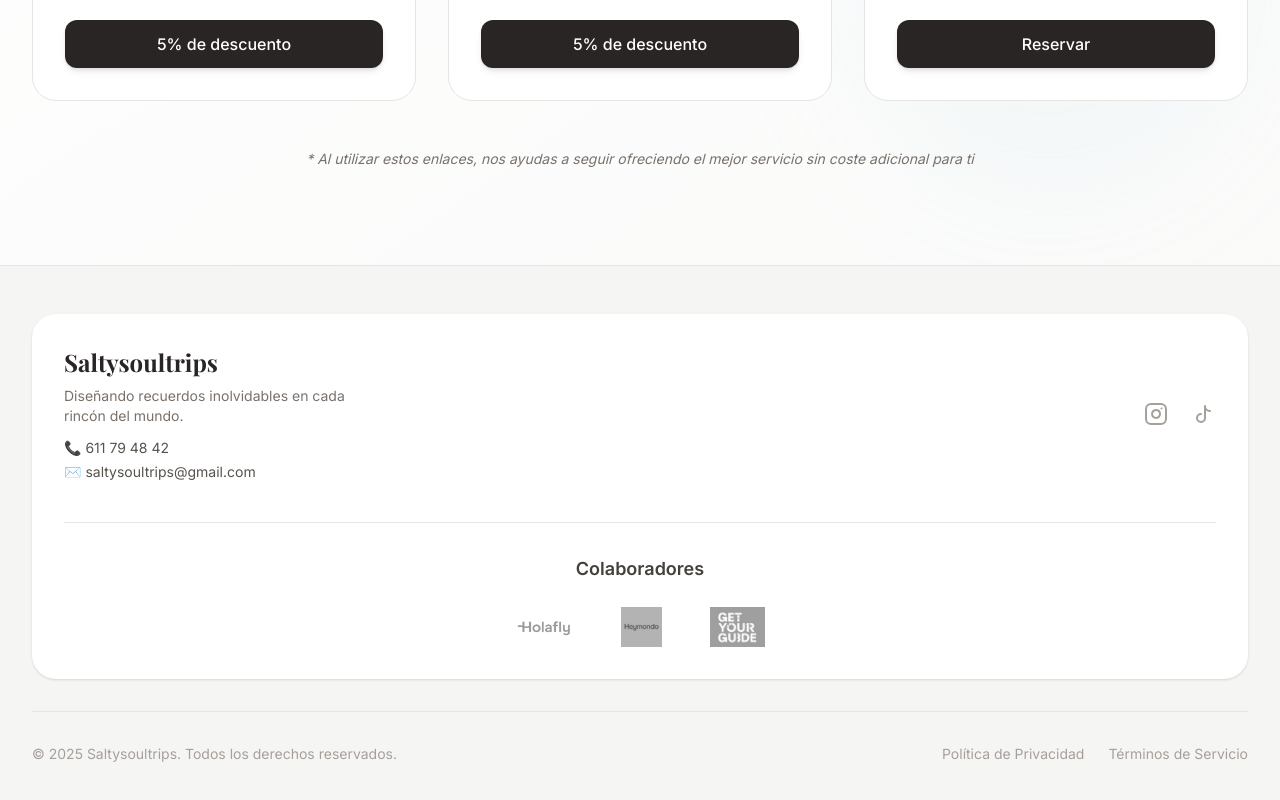
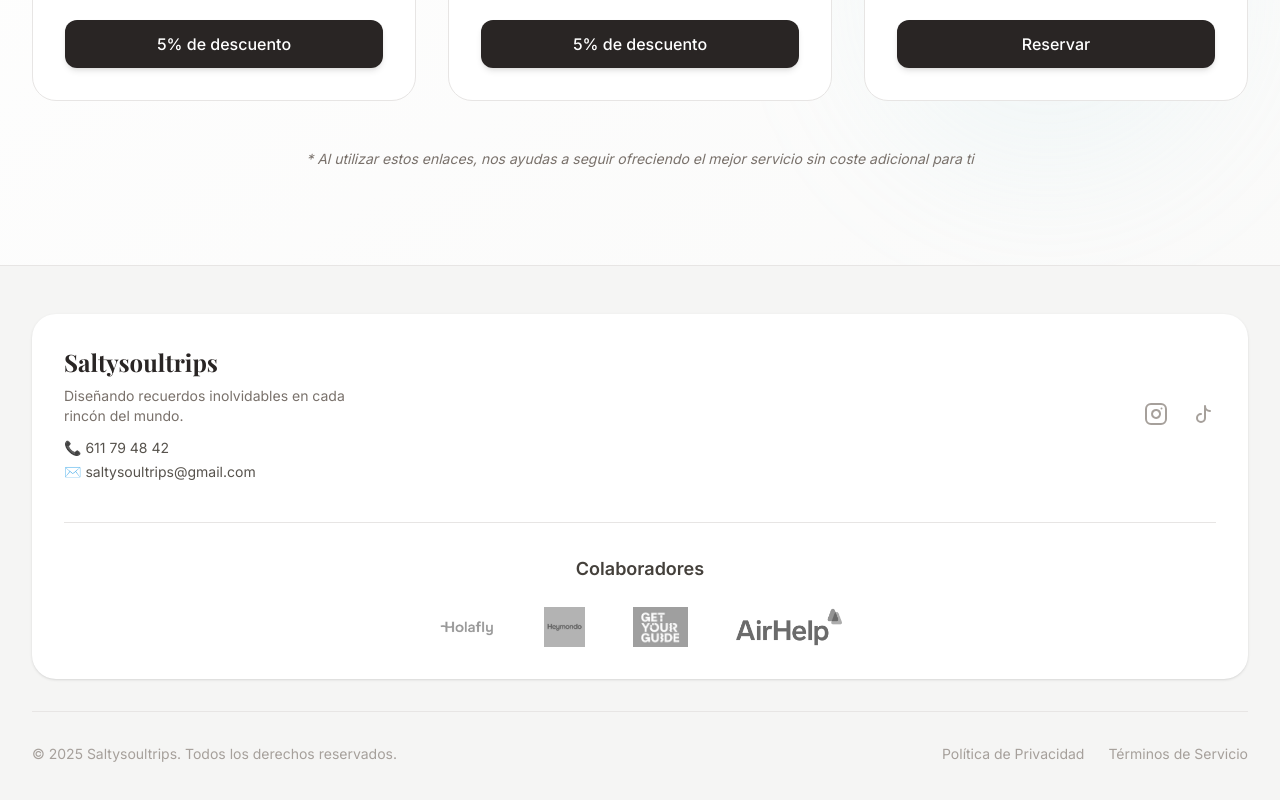
Before and after one commit to saltysoultrips/saltysoultrips, a React (Vite) app: page / in a window 1280 px wide. Shown: the part 10788-11588 px from the top of the page. Built offline with nearby package versions, Linux system fonts and the light colour scheme; a web font is replaced by a local one.

Commit message:
airhelp añadido

```diff
--- a/src/components/layout/Footer.jsx
+++ b/src/components/layout/Footer.jsx
@@ -237,6 +237,18 @@ export default function Footer() {
                     className="h-8 md:h-10 object-contain grayscale hover:grayscale-0 transition-all duration-300"
                   />
                 </a>
+                <a
+                  href="https://static.airhelp.com/affiliate/affiliate_form_es_air21965.html?utm_source=pap&utm_medium=affiliate&utm_campaign=aff-6952a80eaa308&a_aid=6952a80eaa308&a_bid=588e3a14&partner_id=6952a80eaa308"
+                  target="_blank"
+                  rel="noopener noreferrer"
+                  className="opacity-70 hover:opacity-100 transition-opacity duration-300"
+                >
+                  <img
+                    src="/resto/airhelp.png"
+                    alt="AirHelp"
+                    className="h-8 md:h-10 object-contain grayscale hover:grayscale-0 transition-all duration-300"
+                  />
+                </a>
               </div>
             </div>
           </div>
```
Also changed, not shown: public/resto/airhelp.png (added).
